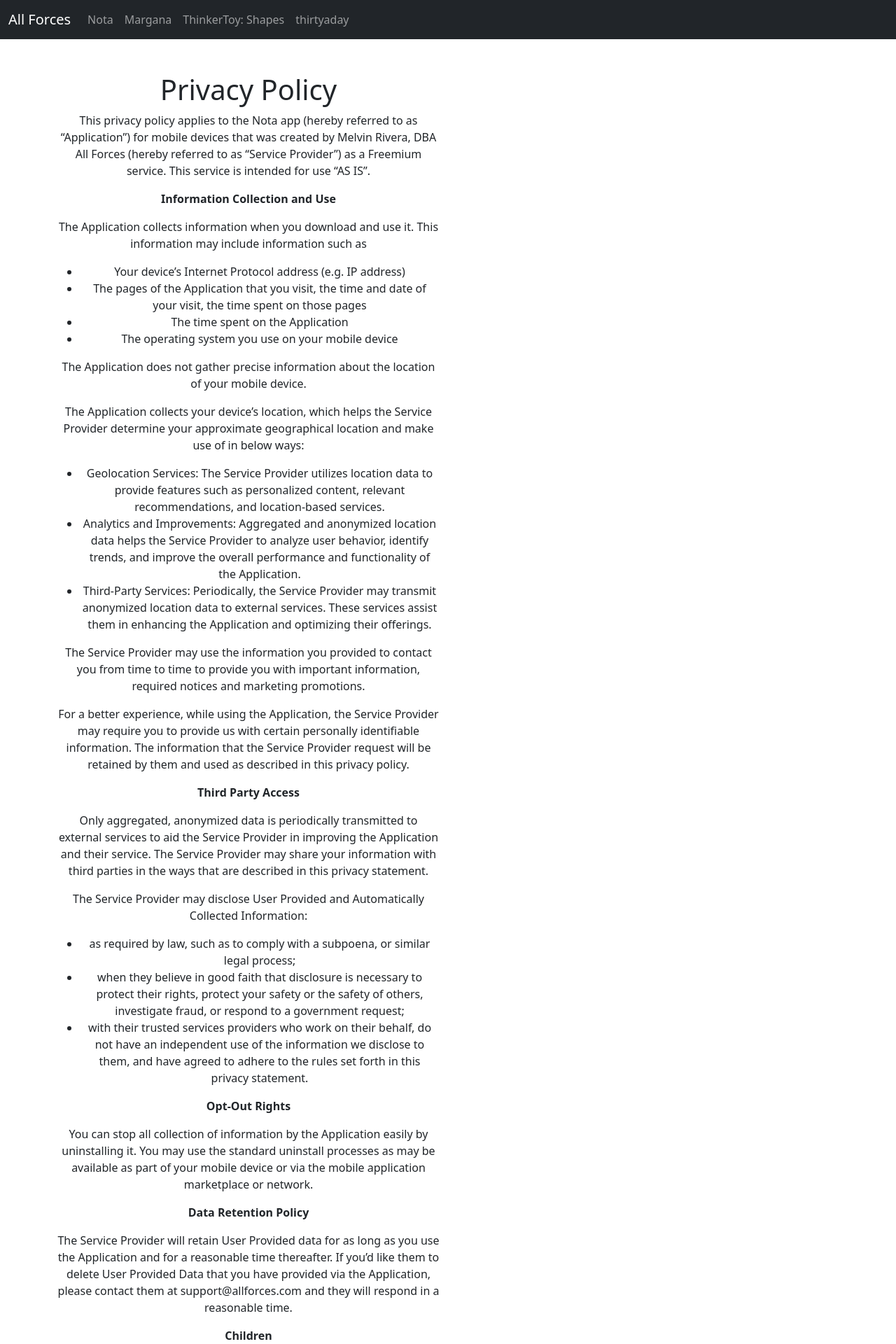
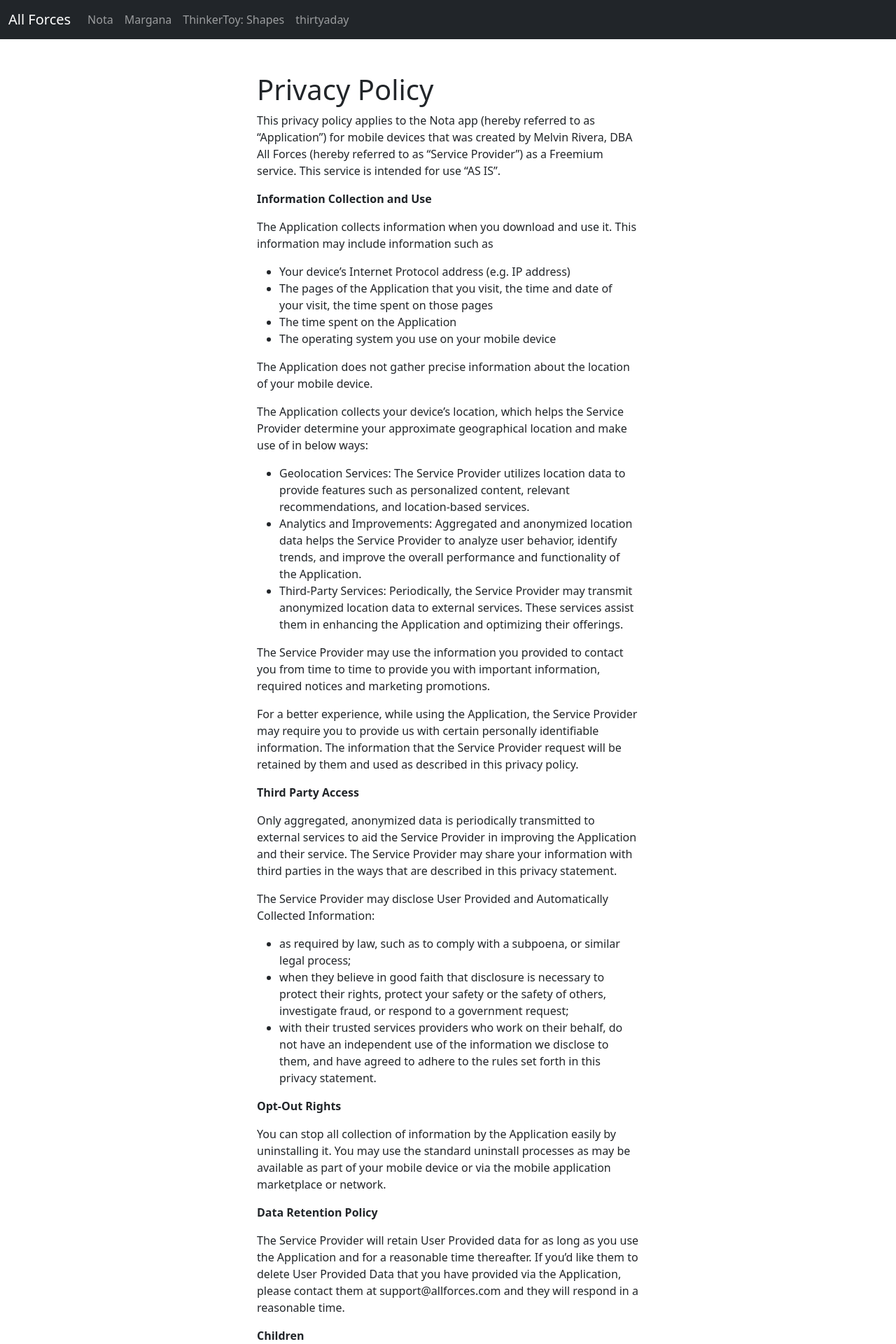
Before and after one commit to melvitax/allforces.com, a Jekyll site: the page built from nota/privacy.md, in a window 1280 px wide. Shown: the top 1920 px of the page at 70% size. Built offline with Jekyll 4.4.1, drawn with Linux system fonts in a browser that asks for light colours; nearby versions of some CDN libraries.

Commit message:
Update legal.html

```diff
--- a/_layouts/legal.html
+++ b/_layouts/legal.html
@@ -7,9 +7,9 @@
 	{% include head.html %}
 	<body class="layout-{{ page.layout }}">
 		{% include header.html %}
-		<div class="container text-center py-5">
-            <div class="row text-center">
-                <div class="col-12 col-md-6 co">{{ content }}</div>
+		<div class="container py-5">
+            <div class="row justify-content-center">
+                <div class="col-12 col-md-6">{{ content }}</div>
             </div>
         </div>
 		{% include footer.html %}
```
